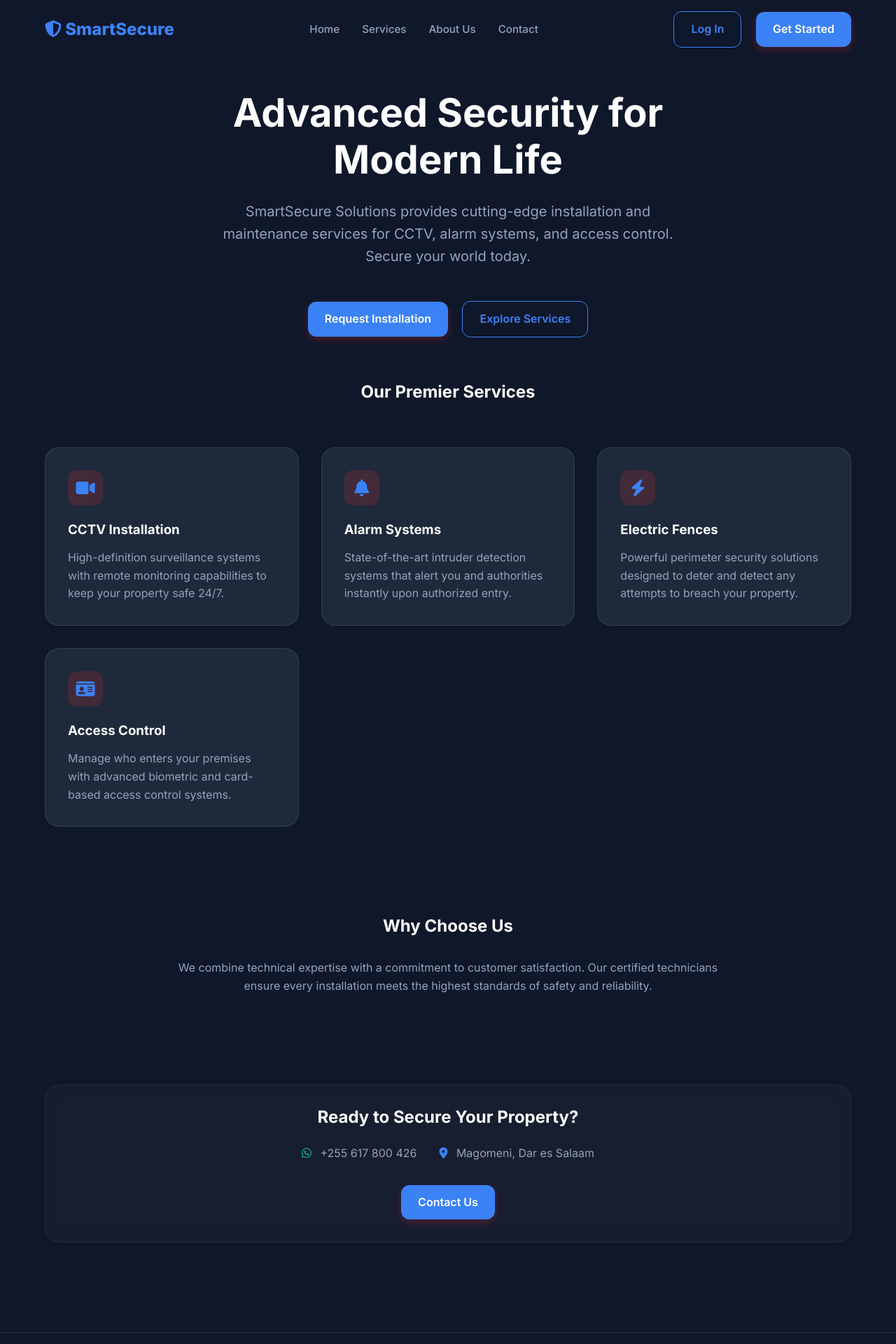
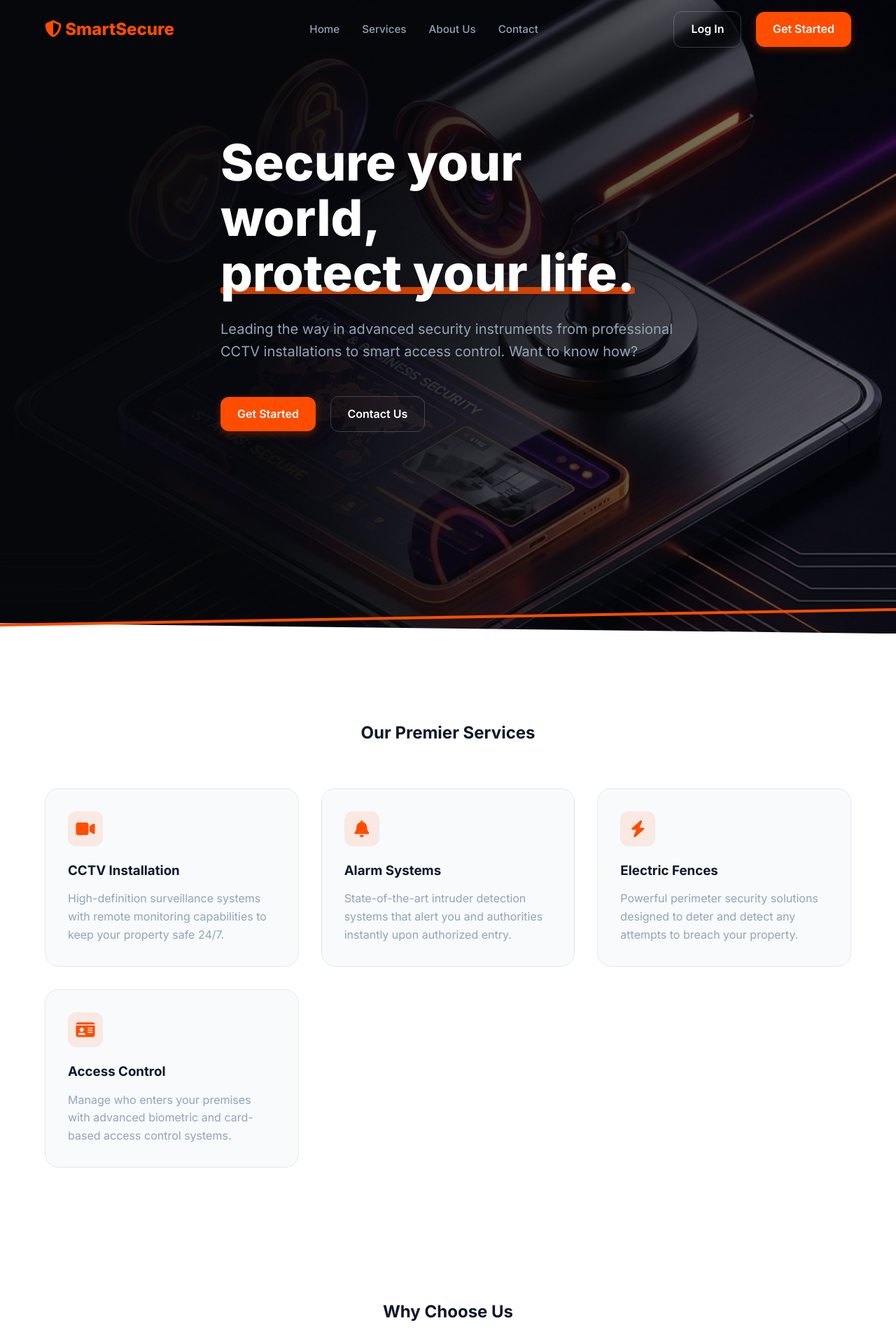
Before and after one commit to beastcodes27/project13-b, a PHP site: page /index.html in a window 1280 px wide. Shown: the top 1920 px of the page at 70% size. Run offline with PHP 8.4, Linux system fonts and the light colour scheme.

Commit message:
improving landing page

```diff
--- a/assets/css/style.css
+++ b/assets/css/style.css
@@ -1,17 +1,17 @@
 :root {
-    --bg-color: #0f172a;
-    /* Deep elegant navy */
-    --surface-color: #1e293b;
+    --bg-color: #05070a;
+    /* Darker near-black */
+    --surface-color: #0d1117;
     --text-color: #f8fafc;
     --text-muted: #94a3b8;
-    --primary-color: #3b82f6;
-    /* Modern blue */
-    --primary-hover: #2563eb;
+    --primary-color: #ff4d00;
+    /* Vibrant Orange/Red from image */
+    --primary-hover: #e64500;
     --accent-color: #8b5cf6;
     --success-color: #10b981;
     --danger-color: #ef4444;
-    --glass-bg: rgba(30, 41, 59, 0.7);
-    --glass-border: rgba(255, 255, 255, 0.1);
+    --glass-bg: rgba(13, 17, 23, 0.7);
+    --glass-border: rgba(255, 255, 255, 0.05);
     --font-main: 'Inter', sans-serif;
     --shadow-sm: 0 1px 2px 0 rgb(0 0 0 / 0.05);
     --shadow-md: 0 4px 6px -1px rgb(0 0 0 / 0.1), 0 2px 4px -2px rgb(0 0 0 / 0.1);
@@ -107,22 +107,24 @@ a {
 .btn-primary {
     background: var(--primary-color);
     color: white;
-    box-shadow: 0 4px 12px rgba(211, 47, 47, 0.3);
+    box-shadow: 0 4px 12px rgba(255, 77, 0, 0.3);
 }
 
 .btn-primary:hover {
     transform: translateY(-2px);
-    box-shadow: 0 8px 20px rgba(211, 47, 47, 0.4);
+    box-shadow: 0 8px 20px rgba(255, 77, 0, 0.4);
+    background: var(--primary-hover);
 }
 
 .btn-outline {
     background: transparent;
-    border: 1px solid var(--primary-color);
-    color: var(--primary-color);
+    border: 1px solid rgba(255, 255, 255, 0.2);
+    color: white;
 }
 
 .btn-outline:hover {
-    background: rgba(211, 47, 47, 0.1);
+    background: rgba(255, 255, 255, 0.05);
+    border-color: rgba(255, 255, 255, 0.4);
 }
 
 /* Layout */
@@ -144,9 +146,10 @@ a {
 }
 
 .navbar.scrolled {
-    background: rgba(15, 23, 42, 0.9);
-    backdrop-filter: blur(10px);
+    background: rgba(5, 7, 10, 0.95);
+    backdrop-filter: blur(15px);
     border-bottom: 1px solid var(--glass-border);
+    padding: 0.75rem 0;
 }
 
 .nav-content {
@@ -265,23 +268,110 @@ a {
 
 /* Hero Section */
 .hero {
-    padding-top: 8rem;
-    padding-bottom: 4rem;
-    text-align: center;
+    position: relative;
+    padding-top: 12rem;
+    padding-bottom: 18rem;
+    background: linear-gradient(to right, rgba(5, 7, 10, 0.95) 30%, rgba(5, 7, 10, 0.4) 100%), url('../images/hero_illustration.png');
+    background-size: cover;
+    background-position: center right;
+    background-attachment: fixed;
+    overflow: hidden;
+    display: flex;
+    align-items: center;
+}
+
+.hero::after {
+    content: '';
+    position: absolute;
+    bottom: 0;
+    left: 0;
+    width: 100%;
+    height: 100px;
+    background: #fff;
+    clip-path: polygon(100% 100%, 0% 100%, 0% 85%);
+    z-index: 5;
+}
+
+/* Red line above the white sloped area */
+.hero::before {
+    content: '';
+    position: absolute;
+    bottom: 10px;
+    left: 0;
+    width: 100%;
+    height: 4px;
+    background: var(--primary-color);
+    z-index: 6;
+    transform: skewY(-1deg);
+    transform-origin: left;
+}
+
+.hero-content {
+    max-width: 650px;
+    position: relative;
+    z-index: 10;
+    text-align: left;
 }
 
 .hero h1 {
-    font-size: 3.5rem;
+    font-size: 4.5rem;
+    line-height: 1.1;
     margin-bottom: 1.5rem;
     color: #fff;
+    font-weight: 800;
+}
+
+.hero h1 span.underline {
+    position: relative;
+    display: inline-block;
+}
+
+.hero h1 span.underline::after {
+    content: '';
+    position: absolute;
+    bottom: 10px;
+    left: 0;
+    width: 100%;
+    height: 10px;
+    background: var(--primary-color);
+    opacity: 0.8;
+    z-index: -1;
+    border-radius: 4px;
 }
 
 .hero p {
     font-size: 1.25rem;
     color: var(--text-muted);
-    max-width: 700px;
-    margin: 0 auto 3rem;
+    margin-bottom: 3rem;
+    line-height: 1.6;
 }
+
+@media (max-width: 991px) {
+    .hero {
+        padding-top: 10rem;
+        padding-bottom: 15rem;
+        background: linear-gradient(to bottom, rgba(5, 7, 10, 0.9) 0%, rgba(5, 7, 10, 0.7) 100%), url('../images/hero_illustration.png');
+        background-position: center;
+        text-align: center;
+        justify-content: center;
+    }
+
+    .hero-content {
+        text-align: center;
+        max-width: 100%;
+    }
+
+    .hero h1 {
+        font-size: 3.5rem;
+    }
+
+    .hero p {
+        margin-left: auto;
+        margin-right: auto;
+    }
+}
+
+/* Hero background layout completed above */
 
 /* Cards */
 .card-grid {
@@ -416,11 +506,44 @@ a {
     box-shadow: 0 0 0 3px rgba(211, 47, 47, 0.2);
 }
 
+/* Light Section Theme (for sections after hero) */
+.section-light {
+    background-color: #ffffff;
+    color: #1e293b;
+    padding: 8rem 0;
+}
+
+.section-light h2,
+.section-light h3 {
+    color: #0f172a;
+}
+
+.section-light .text-muted {
+    color: #64748b;
+}
+
+.section-light .feature-card {
+    background: #f8fafc;
+    border: 1px solid #e2e8f0;
+}
+
+.section-light .feature-card:hover {
+    background: #ffffff;
+    border-color: var(--primary-color);
+    box-shadow: 0 20px 25px -5px rgba(0, 0, 0, 0.05);
+}
+
+.section-light .feature-icon {
+    background: rgba(255, 77, 0, 0.1);
+    color: var(--primary-color);
+}
+
 /* Footer */
 .footer {
     padding: 4rem 0;
-    border-top: 1px solid var(--glass-border);
+    background: #f8fafc;
+    border-top: 1px solid #e2e8f0;
     margin-top: auto;
     text-align: center;
-    color: var(--text-muted);
+    color: #64748b;
 }
--- a/index.html
+++ b/index.html
@@ -67,18 +67,21 @@
         <!-- Hero Section -->
         <section class="hero">
             <div class="container animate-fade-in">
-                <h1>Advanced Security for<br>Modern Life</h1>
-                <p>SmartSecure Solutions provides cutting-edge installation and maintenance services for CCTV, alarm
-                    systems, and access control. Secure your world today.</p>
+                <div class="hero-content">
+                    <h1>Secure your world,<br><span class="underline">protect your life.</span></h1>
+                    <p>Leading the way in advanced security instruments from professional CCTV installations to
+                        smart access control. Want to know how?</p>
                     <div class="hero-actions">
-                    <a href="register.html" class="btn btn-primary" style="margin-right: 1rem;">Request Installation</a>
-                    <a href="#services" class="btn btn-outline">Explore Services</a>
+                        <a href="register.html" class="btn btn-primary" style="margin-right: 1rem;">Get Started</a>
+                        <a href="contact.html" class="btn btn-outline">Contact Us</a>
+                    </div>
                 </div>
             </div>
         </section>
 
         <!-- Services Section -->
-        <section id="services" class="container">
+        <section id="services" class="section-light">
+            <div class="container">
                 <h2 style="text-align: center; margin-bottom: 3rem;">Our Premier Services</h2>
 
                 <div class="card-grid">
@@ -89,7 +92,8 @@
                         </div>
                         <h3>CCTV Installation</h3>
                         <p style="color: var(--text-muted); margin-top: 1rem;">
-                        High-definition surveillance systems with remote monitoring capabilities to keep your property
+                            High-definition surveillance systems with remote monitoring capabilities to keep your
+                            property
                             safe 24/7.
                         </p>
                     </div>
@@ -113,7 +117,8 @@
                         </div>
                         <h3>Electric Fences</h3>
                         <p style="color: var(--text-muted); margin-top: 1rem;">
-                        Powerful perimeter security solutions designed to deter and detect any attempts to breach your
+                            Powerful perimeter security solutions designed to deter and detect any attempts to breach
+                            your
                             property.
                         </p>
                     </div>
@@ -125,34 +130,42 @@
                         </div>
                         <h3>Access Control</h3>
                         <p style="color: var(--text-muted); margin-top: 1rem;">
-                        Manage who enters your premises with advanced biometric and card-based access control systems.
+                            Manage who enters your premises with advanced biometric and card-based access control
+                            systems.
                         </p>
+                    </div>
                 </div>
             </div>
         </section>
 
-        <!-- About Section (Placeholder based on nav links) -->
-        <section id="about" class="container" style="padding: 4rem 1.5rem; text-align: center;">
+        <!-- About Section -->
+        <section id="about" class="section-light" style="padding-top: 0;">
+            <div class="container" style="text-align: center;">
                 <h2 style="margin-bottom: 2rem;">Why Choose Us</h2>
                 <div style="max-width: 800px; margin: 0 auto; color: var(--text-muted);">
-                <p>We combine technical expertise with a commitment to customer satisfaction. Our certified technicians
+                    <p>We combine technical expertise with a commitment to customer satisfaction. Our certified
+                        technicians
                         ensure every installation meets the highest standards of safety and reliability.</p>
+                </div>
             </div>
         </section>
 
         <!-- Contact Section -->
-        <section id="contact" class="container" style="padding: 4rem 1.5rem; margin-bottom: 4rem;">
+        <section id="contact" class="section-light" style="padding-top: 0; padding-bottom: 8rem;">
+            <div class="container">
                 <div class="glass-panel" style="text-align: center;">
                     <h2 style="margin-bottom: 1.5rem;">Ready to Secure Your Property?</h2>
                     <div
                         style="display: flex; justify-content: center; gap: 2rem; flex-wrap: wrap; margin-bottom: 2rem; color: var(--text-muted);">
-                    <div><i class="fab fa-whatsapp" style="margin-right: 0.5rem; color: var(--success-color);"></i> +255
+                        <div><i class="fab fa-whatsapp" style="margin-right: 0.5rem; color: var(--success-color);"></i>
+                            +255
                             617 800 426</div>
                         <div><i class="fas fa-map-marker-alt"
                                 style="margin-right: 0.5rem; color: var(--primary-color);"></i> Magomeni, Dar es Salaam
                         </div>
                     </div>
                     <a href="contact.html" class="btn btn-primary">Contact Us</a>
+                </div>
             </div>
         </section>
     </main>
```
Also changed, not shown: assets/images/hero_illustration.png (added). Lines whose indentation alone changed are shown as unchanged.
